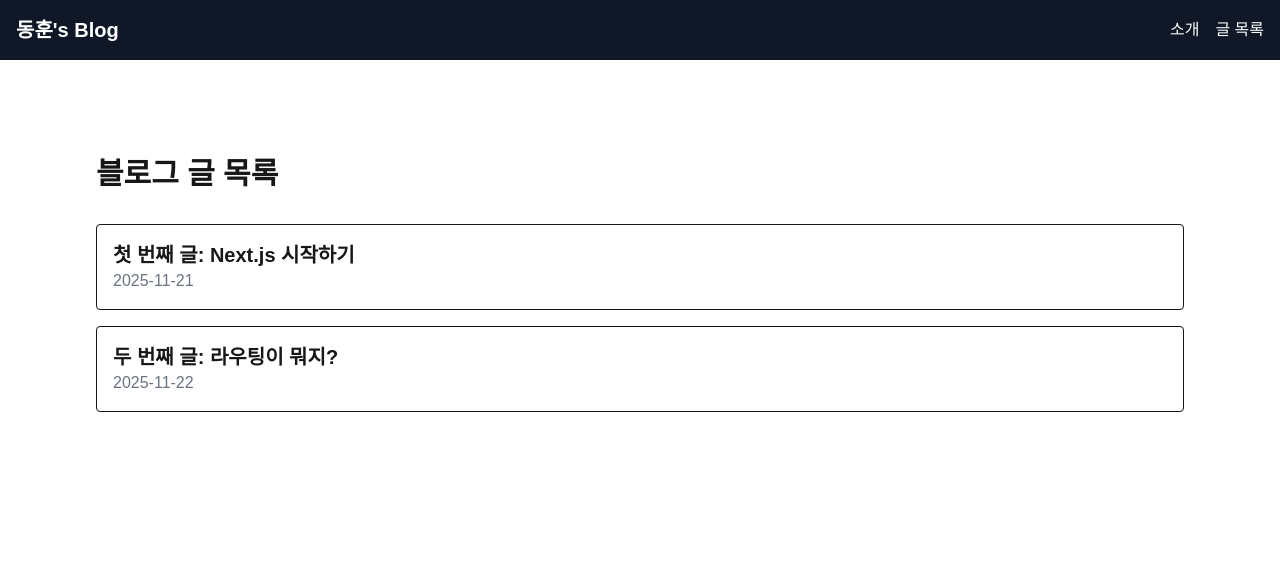
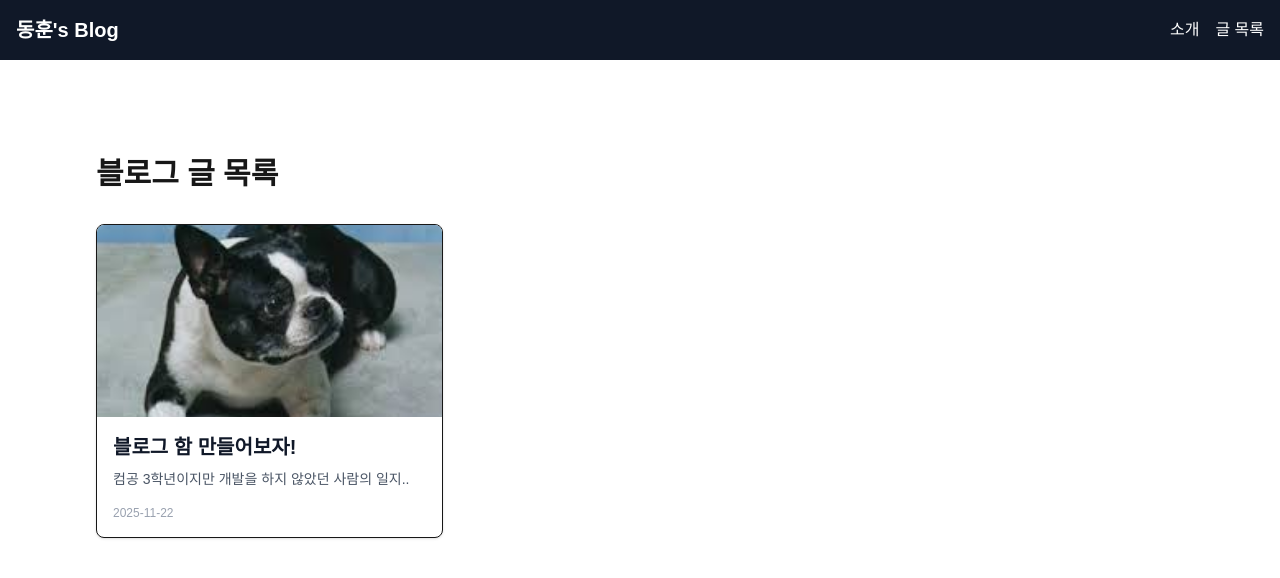
Before and after one commit to Jeonsubb/my-blog, a Next.js app: page /blog in a window 1280 px wide. Shown: the top 578 px of the page. Built offline with nearby package versions, Linux system fonts and the light colour scheme.

Commit message:
feat: 썸네일 포함된 동적 블로그 목록 기능 구현

```diff
--- a/app/blog/page.tsx
+++ b/app/blog/page.tsx
@@ -1,27 +1,56 @@
 // src/app/blog/page.tsx
 import Link from "next/link";
+// 👇 방금 분리한 함수(도구)를 가져옵니다.
+import { getSortedPostData } from "@/lib/posts";
 
 export default function Blog() {
+  // 1. 여기서 함수를 실행해서 진짜 데이터를 가져옵니다!
+  const allPostsData = getSortedPostData();
+
   return (
     <div className="p-24">
       <h1 className="text-3xl font-bold mb-8">블로그 글 목록</h1>
 
-    <div className="space-y-4">
-        {/* 첫 번째 글: id를 '1'로 보냄 */}
-        <div className="border p-4 rounded hover:bg-gray-50 transition">
-          <Link href="/blog/1"> {/* 2. href 수정 */}
-            <h2 className="text-xl font-semibold">첫 번째 글: Next.js 시작하기</h2>
-            <p className="text-gray-500">2025-11-21</p>
+      {/* 2. 가져온 데이터(allPostsData)를 반복문(map)으로 뿌려줍니다. */}
+      <div className="grid gap-6 grid-cols-1 md:grid-cols-2 lg:grid-cols-3">
+        {allPostsData.map(({ id, date, title, description, thumbnail }) => (
+
+          <Link href={`/blog/${id}`} key={id} className="block group">
+            <div className="border rounded-lg overflow-hidden shadow-sm hover:shadow-md transition bg-white h-full flex flex-col">
+
+              {/* 3. 썸네일 이미지가 있으면 보여주기 */}
+              {thumbnail ? (
+                <div className="w-full h-48 relative overflow-hidden">
+                  <img
+                    src={thumbnail}
+                    alt={title}
+                    className="w-full h-full object-cover group-hover:scale-105 transition duration-300"
+                  />
+                </div>
+              ) : (
+                // 썸네일 없으면 회색 박스로 대체
+                <div className="w-full h-48 bg-gray-200 flex items-center justify-center text-gray-400">
+                  No Image
+                </div>
+              )}
+
+              {/* 4. 글 정보 (제목, 설명, 날짜) */}
+              <div className="p-4 flex flex-col flex-grow">
+                <h2 className="text-xl font-bold mb-2 text-gray-900 group-hover:text-blue-600 transition">
+                  {title}
+                </h2>
+                <p className="text-gray-600 mb-4 line-clamp-2 text-sm flex-grow">
+                  {description}
+                </p>
+                <p className="text-gray-400 text-xs mt-auto">
+                  {date}
+                </p>
+              </div>
+
+            </div>
           </Link>
-        </div>
 
-        {/* 두 번째 글: id를 '2'로 보냄 */}
-        <div className="border p-4 rounded hover:bg-gray-50 transition">
-          <Link href="/blog/2"> {/* 2. href 수정 */}
-            <h2 className="text-xl font-semibold">두 번째 글: 라우팅이 뭐지?</h2>
-            <p className="text-gray-500">2025-11-22</p>
-          </Link>
-        </div>
+        ))}
       </div>
     </div>
   );
--- a/lib/posts.ts
+++ b/lib/posts.ts
@@ -15,6 +15,7 @@ export interface PostData{
   date: string;
   description: string;
   contentHtml: string;
+  thumbnail?: string; // 물음표(?)는 "있을 수도 있고 없을 수도 있다"는 뜻
 }
 
 //3. 특정 파일 하나를 읽어오는 함수
@@ -39,6 +40,38 @@ export async function getPostData(id:string):Promise< PostData>{
   return {
     id,
     contentHtml,
-    ...(matterResult.data as {title:string; date: string; description:string})
+    ...(matterResult.data as {title:string; date: string; description:string; thumbnail?: string})
   };
 }
+
+ //모든 글 목록 가져와서 날짜 순 정렬하기
+  export function getSortedPostData(){
+    //1. posts 폴더 안의 파일 이름들을 다 가져오기
+    const fileNames = fs.readdirSync(postsDirectory);
+
+    const allPostsData=fileNames.map((fileName)=>{
+      //2. 파일 이름에서 .md를 제거해서 id로 쓰기
+      const id = fileName.replace(/\.md$/,'');
+
+      //3. 파일 내용 읽기
+      const fullPath=path.join(postsDirectory,fileName);
+      const fileContents=fs.readFileSync(fullPath,'utf8');
+
+      //4. 메타데이터 파싱
+      const matterResult=matter(fileContents);
+
+      //5. 데이터 합치기
+      return {
+        id,
+        ...(matterResult.data as {title:string;date:string;description:string;thumbnail?:string}),
+      };
+    });
+
+    return allPostsData.sort((a,b) => {
+      if(a.date<b.date){
+        return 1;
+      } else {
+        return -1;
+      }
+    });
+  }
--- a/posts/nextjs-start.md
+++ b/posts/nextjs-start.md
@@ -2,10 +2,13 @@
 title: "블로그 함 만들어보자!"
 date: "2025-11-22"
 description: "컴공 3학년이지만 개발을 하지 않았던 사람의 일지.."
+thumbnail: "/images/test.png"
 ---
 
 ## 안녕하세요!
 나만의 블로그를 만들어보자해서 만들고 있네요!
+
+![테스트 이미지](/images/test.png)
 
 - Next.js 15
 - Tailwind.CSS
```
Also changed, not shown: public/images/test.png (added).
